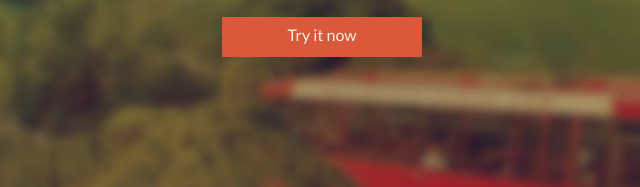
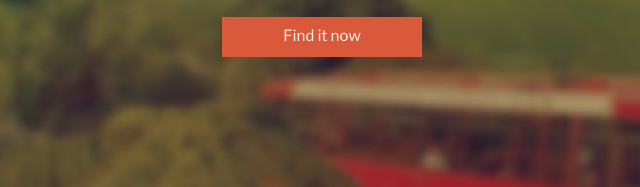
Before and after one commit to MichaelDowse/NeedToPee, a website: page index.html in a window 1280 px wide. Shown: the part 430-617 px from the top of the page, 68-708 px from the left. Drawn offline with Linux system fonts and the light colour scheme.

Commit message:
fix link

```diff
--- a/index.html
+++ b/index.html
@@ -26,7 +26,7 @@
           <div id="tagline" class="small-12 medium-6 large-6 columns">
             <img src="images/need2pee.png" />
             <p>Find the closest restrooms when you really, really need it</p>
-            <a class="btn-try show-for-medium-up" href="map.html">Try it now</a>
+            <a class="btn-try show-for-medium-up" href="map.html">Find it now</a>
           </div>
 
           <div id="iphone-app" class="small-12 medium-6 large-6 columns">
```
